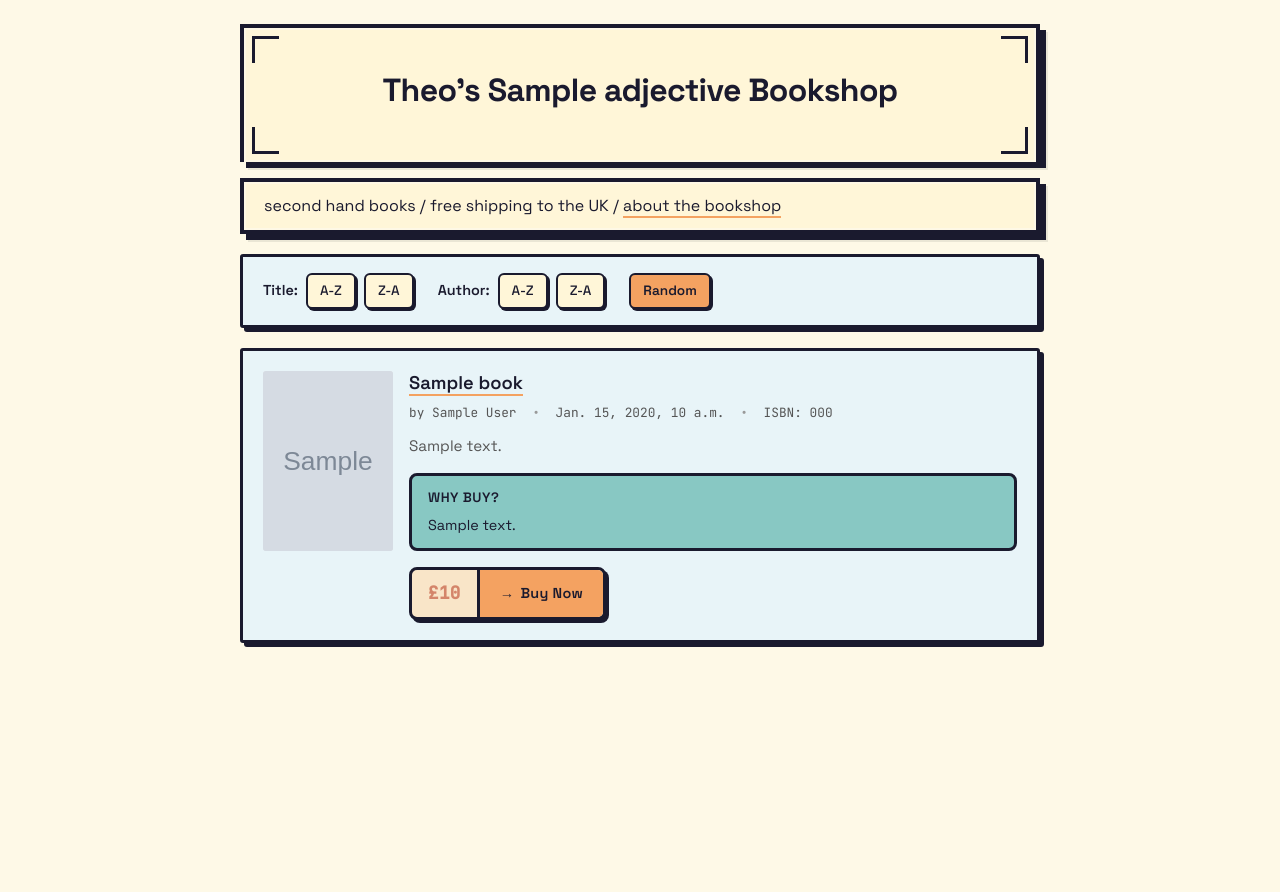
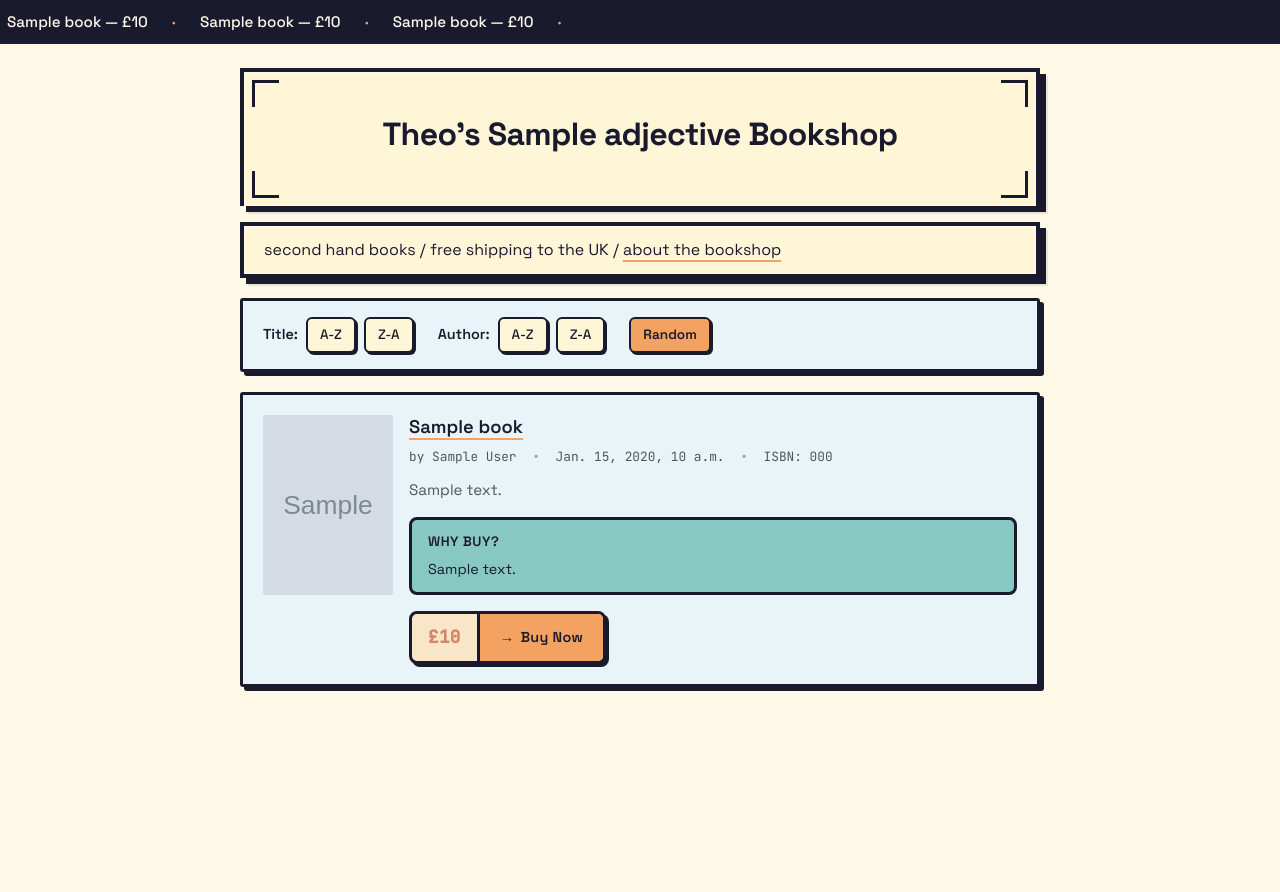
Before and after one commit to sirodoht/bookstore, a Django app: template books/templates/books/book_list.html in a window 1280 px wide. Before the commit the page ends 647 px from the top, so only its background shows below. Run offline with Django 3.2, Linux system fonts and the light colour scheme; the template is opened without the code that fills it: most values are stand-ins (such as "Sample title", 1, 10 or a date in 2020); grey boxes marked "Sample" are stand-in pictures.

Commit message:
feat: add scrolling announcement banner with book titles

```diff
--- /dev/null
+++ b/books/templates/books/announcement_banner.html
@@ -0,0 +1,14 @@
+{% if banner_books %}
+    <div class="announcement-banner">
+        <div class="banner-track">
+            {% for _ in "123" %}
+                {% for book in banner_books %}
+                    <a href="{% url 'books:book-detail' book.pk %}" class="banner-item">
+                        {{ book.title }} — £{{ book.price }}
+                    </a>
+                    <span class="banner-separator">•</span>
+                {% endfor %}
+            {% endfor %}
+        </div>
+    </div>
+{% endif %}
--- a/books/templates/books/book_detail.html
+++ b/books/templates/books/book_detail.html
@@ -3,6 +3,7 @@
 {% block title %}{{ book.title }} | Theo's Bookshop{% endblock %}
 
 {% block content %}
+{% include "books/announcement_banner.html" %}
 
 {% if user.is_authenticated and user.is_staff %}
 <div class="admin-bar">
--- a/books/templates/books/book_list.html
+++ b/books/templates/books/book_list.html
@@ -3,6 +3,7 @@
 {% block title %}Theo's Bookshop{% endblock %}
 
 {% block content %}
+{% include "books/announcement_banner.html" %}
 
 {% if user.is_authenticated and user.is_staff %}
 <div class="admin-bar">
--- a/books/templates/books/style.css
+++ b/books/templates/books/style.css
@@ -30,6 +30,85 @@ body {
 .page-wrapper {
     max-width: 800px;
     margin: 0 auto;
+}
+
+/* Announcement Banner - Scrolling book titles */
+.announcement-banner {
+    position: fixed;
+    top: 0;
+    left: 0;
+    right: 0;
+    z-index: 100;
+    background: #1a1a2e;
+    overflow: hidden;
+    height: 44px;
+}
+
+.banner-track {
+    display: flex;
+    align-items: center;
+    height: 100%;
+    white-space: nowrap;
+    animation: scroll-banner 8s linear infinite;
+}
+
+.announcement-banner:hover .banner-track {
+    animation-play-state: paused;
+}
+
+.banner-item {
+    display: inline-flex;
+    align-items: center;
+    padding: 0 8px;
+    font-size: 0.95rem;
+    font-weight: 500;
+    color: #fef9e7;
+    text-decoration: none;
+    border-bottom: none;
+    transition: color 0.15s ease;
+    flex-shrink: 0;
+}
+
+.banner-item:hover {
+    background: transparent;
+    color: var(--accent-orange);
+}
+
+.banner-separator {
+    display: inline-flex;
+    align-items: center;
+    padding: 0 16px;
+    color: #f4a261;
+    font-size: 0.7rem;
+    flex-shrink: 0;
+}
+
+@keyframes scroll-banner {
+    0% {
+        transform: translateX(0);
+    }
+    100% {
+        transform: translateX(-33.333%);
+    }
+}
+
+/* Adjust body padding for fixed banner */
+body {
+    padding-top: 68px;
+}
+
+@media (max-width: 600px) {
+    .announcement-banner {
+        height: 40px;
+    }
+
+    .banner-item {
+        font-size: 0.9rem;
+    }
+
+    body {
+        padding-top: 56px;
+    }
 }
 
 /* Header Styles - Traditional decorative frame */
--- a/books/views.py
+++ b/books/views.py
@@ -59,6 +59,7 @@ class BookListView(ListView):
         context = super().get_context_data(**kwargs)
         context["sort"] = self.request.GET.get("sort")
         context["adjective"] = random.choice(adj.ADJECTIVE_LIST)
+        context["banner_books"] = Book.objects.filter(is_available=True).order_by("title")
         return context
 
 
@@ -75,6 +76,7 @@ class BookDetailView(DetailView):
     def get_context_data(self, **kwargs):
         context = super().get_context_data(**kwargs)
         context["adjective"] = random.choice(adj.ADJECTIVE_LIST)
+        context["banner_books"] = Book.objects.filter(is_available=True).order_by("title")
         return context
 
 
```
